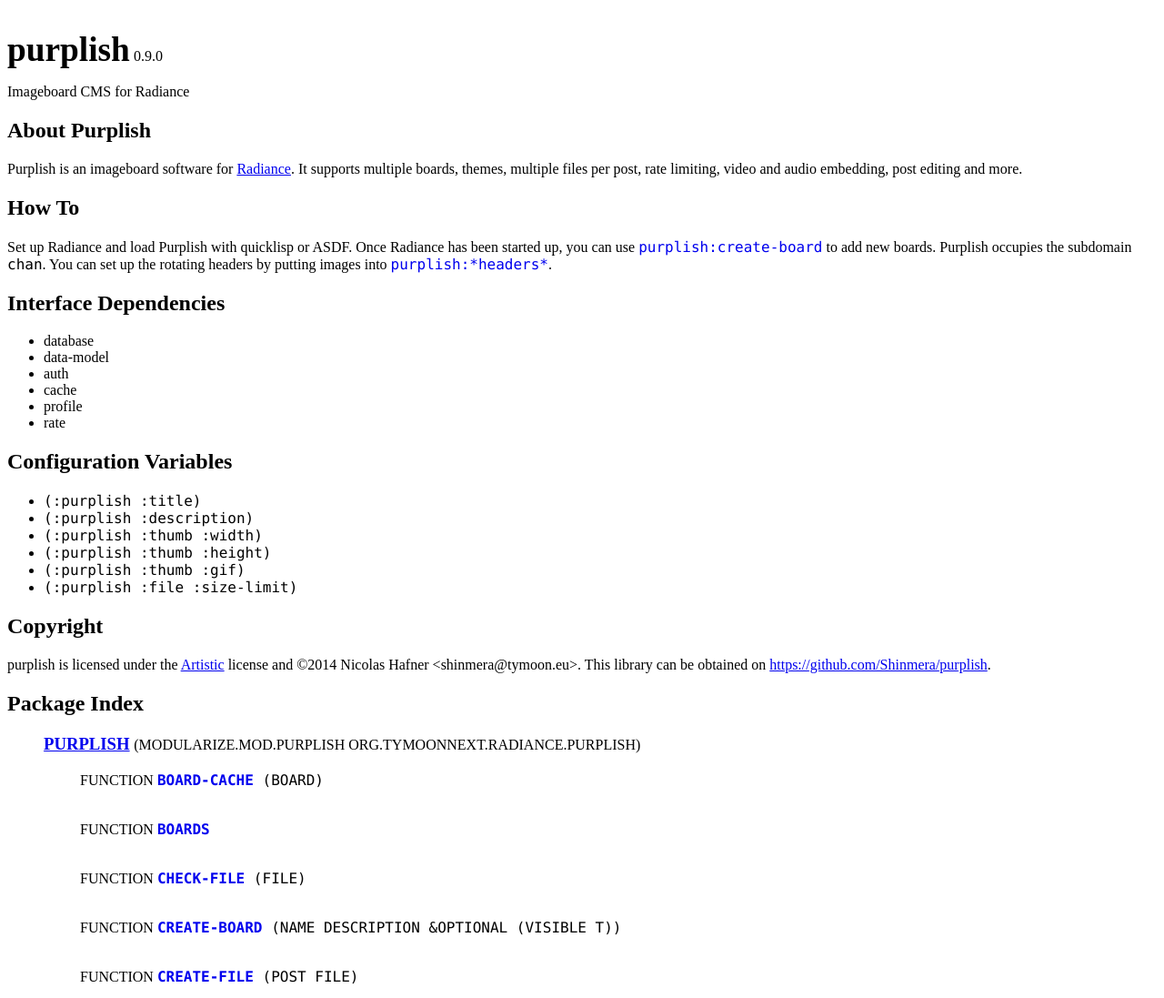
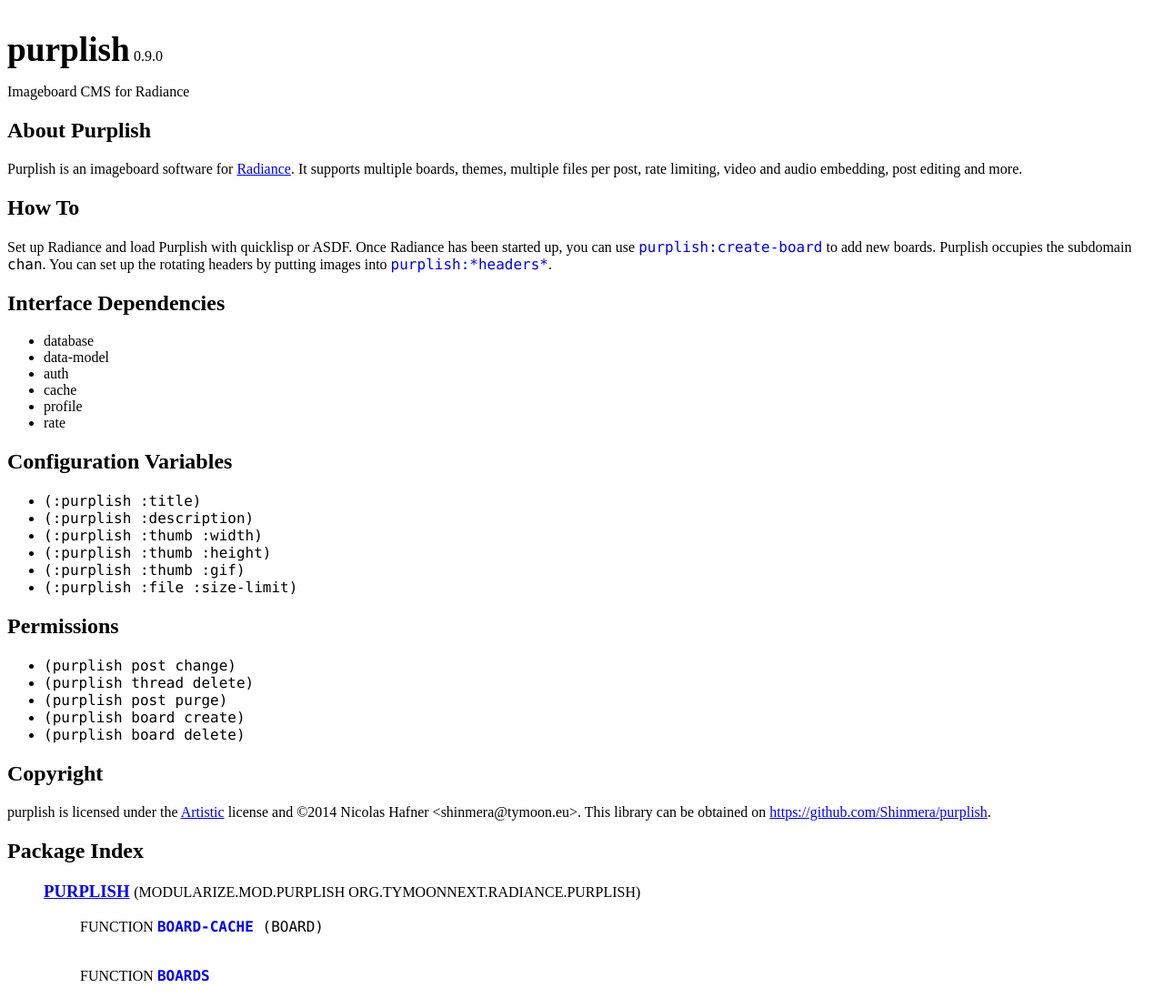
Before and after one commit to Shirakumo/purplish, a plain HTML site: page about.html in a window 1280 px wide. Shown: the top 1097 px of the page at 91% size. Drawn offline with Linux system fonts and the light colour scheme.

Commit message:
Added perms notice

```diff
--- a/about.html
+++ b/about.html
@@ -53,6 +53,16 @@
 <li><code>(:purplish :thumb :height)</code></li>
 <li><code>(:purplish :thumb :gif)</code></li>
 <li><code>(:purplish :file :size-limit)</code></li>
+</ul>
+
+<h2>Permissions</h2>
+
+<ul>
+<li><code>(purplish post change)</code></li>
+<li><code>(purplish thread delete)</code></li>
+<li><code>(purplish post purge)</code></li>
+<li><code>(purplish board create)</code></li>
+<li><code>(purplish board delete)</code></li>
 </ul>
 </span>
         </c:documentate>
```
Also changed, not shown: 1 other file.
